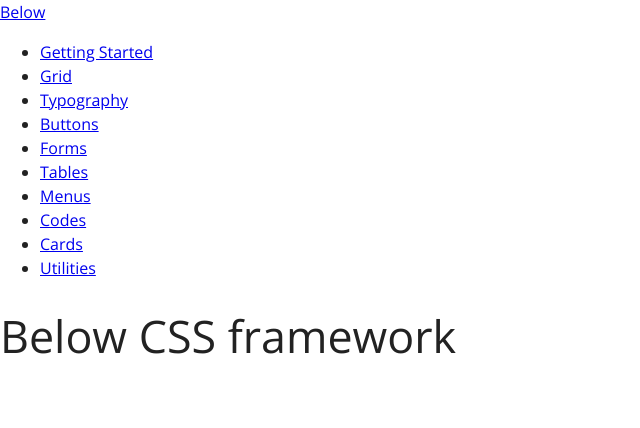
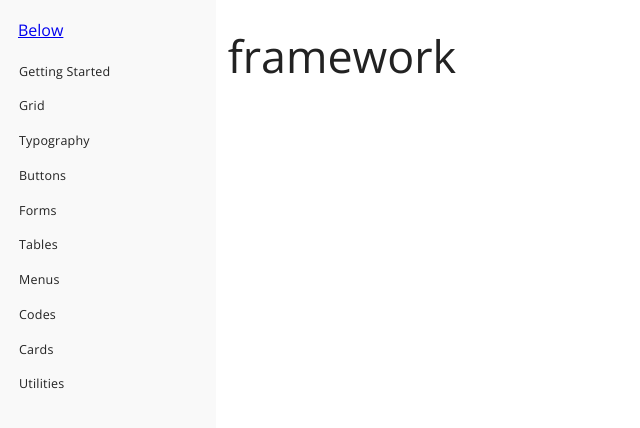
Before and after one commit to innusource/below, a Jekyll site: the page built from index.html, in a window 1280 px wide. Shown: the top 428 px of the page, without its empty margins (0-640 px from the left). Built offline with Jekyll 4.4.1, drawn with Linux system fonts in a browser that asks for light colours.

Commit message:
sidebar init

```diff
--- a/_includes/sidebar.html
+++ b/_includes/sidebar.html
@@ -1,6 +1,6 @@
 <div class="sidebar">
     <span class="pure-menu-heading"><a href="{{ site.url }}">Below</a></span>
-    <ul class="menu-list">
+    <ul class="menu-list list clean">
         <li class="menu-item"><a href="{{ site.url }}/getting-started/" class="menu-link">Getting Started</a></li>
         <li class="menu-item"><a href="{{ site.url }}/grid/" class="menu-link">Grid</a></li>
         <li class="menu-item"><a href="{{ site.url }}/typography/" class="menu-link">Typography</a></li>
@@ -13,3 +13,4 @@
         <li class="menu-item"><a href="{{ site.url }}/utilities/" class="menu-link">Utilities</a></li>
     </ul>
 </div>
+<div class="content">
--- a/_sass/docs/sidebar.scss
+++ b/_sass/docs/sidebar.scss
@@ -0,0 +1,18 @@
+.sidebar{
+  width: 180px;
+  height: 100%;
+  position: fixed;
+  top:0;
+  padding: 2vh;
+  background: #f9f9f9;
+}
+.sidebar .menu-list{
+  font-size: 12.5px;
+  letter-spacing: 0.2px;
+}
+.sidebar .menu-list li a{
+  display: block;
+  padding: 8px 1px;
+  color: #222;
+  text-decoration: none;
+}
```
